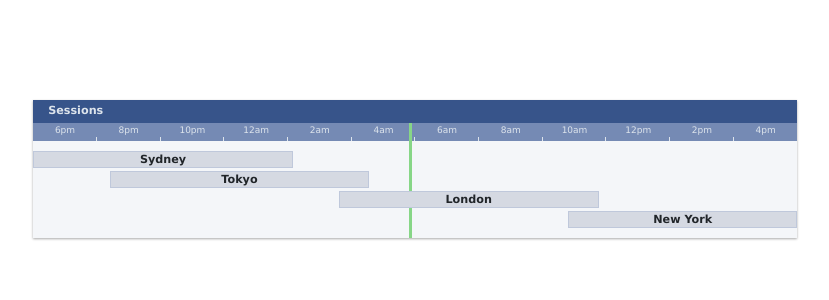
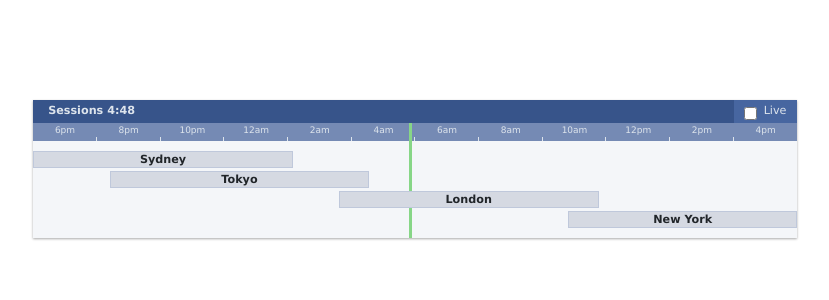
Before and after one commit to atako/forex-chart, a React (Create React App) app: page / in a window 1280 px wide. Shown: the top 300 px of the page, without its empty margins (61-890 px from the left). Built offline with nearby package versions, Linux system fonts and the light colour scheme.

Commit message:
add live feature

```diff
--- a/src/components/chart.js
+++ b/src/components/chart.js
@@ -20,6 +20,20 @@ const Title = styled.div`
   font-size: 11.2px;
   font-weight: bold;
   padding-left: 15px;
+  padding-top: 3px;
+  padding-bottom: 3px;
+  z-index: 1;
+`
+
+const LiveCheck = styled.div`
+  position: relative;
+  background: #4766a0;
+  color: #dde4ec;
+  font-family: Verdana, Helvetica;
+  text-align: right;
+  font-size: 11.2px;
+  font-weight: lighter;
+  padding-left: 30px;
   padding-top: 3px;
   padding-bottom: 3px;
   z-index: 1;
@@ -77,9 +91,40 @@ class Chart extends Component {
     this.state = {
       clientTime: new Date(),
       live: false
+    }
+    // this.handleLiveSwitch = this.handleLiveSwitch.bind(this)
+  }
 
+  tick = () => {
+    this.setState({ clientTime: new Date() })
+  }
+
+  handleLiveSwitch = () => {
+    const isLive = this.state.live
+    this.setState({ live: !isLive, clientTime: new Date() })
+    this.forceUpdate()
+  }
+
+  componentDidMount = () => {
+    if (this.state.live) {
+      this.interval = setInterval(this.tick, 60000)
     }
   }
+
+  componentDidUpdate = () => {
+    if (this.state.live) {
+      this.interval = setInterval(this.tick, 60000)
+    }
+  }
+
+  componentWillUpdate = () => {
+    clearInterval(this.interval)
+  }
+
+  // shouldComponentUpdate = () => {
+  //   console.log('hi')
+  //   return true
+  // }
 
   getMarginPercent = () => {
     const clientTimeInMinutes = (this.state.clientTime.getHours() * 60) + this.state.clientTime.getMinutes()
@@ -90,6 +135,8 @@ class Chart extends Component {
     }
   }
 
+
+
   render() {
     return (
       <div className='row'>
@@ -97,7 +144,16 @@ class Chart extends Component {
         <Componentborder className='col-10 col-md-7'>
             <div>
             <Indicator minutes={`${this.getMarginPercent()}%`}></Indicator>
-              <Title>Sessions</Title>
+              <div className='container'>
+                <div className='row'>
+                <Title className='col-10 col-xl-11'>Sessions {`${this.state.clientTime.getHours()}:${this.state.clientTime.getMinutes()}`}</Title>
+                  <LiveCheck className='col-2 col-xl-1'>
+                    <input type='checkbox' className='form-check-input' onChange={this.handleLiveSwitch}>
+                    </input>
+                    Live
+                  </LiveCheck>
+                </div>
+              </div>
               <TimeLine>
                 <div className='container'>
                   <div className='row'>
```
